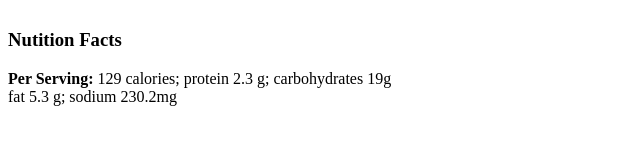
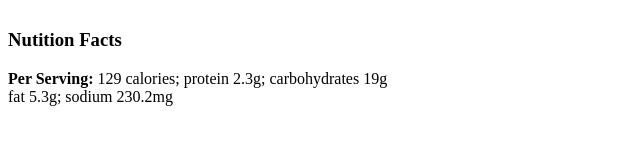
Before and after one commit to KMorganAkiba/odin-recipes, a plain HTML site: page airFryerPotatoWedges.html in a window 1280 px wide. Shown: the part 539-684 px from the top of the page, 0-640 px from the left. Drawn offline with Linux system fonts and the light colour scheme.

Commit message:
corrected spacing of units in nutrition facts section of pages.

```diff
--- a/airFryerPotatoWedges.html
+++ b/airFryerPotatoWedges.html
@@ -29,7 +29,7 @@
         with the remaining 8 wedges</li>
     </ol><br>
     <h3>Nutition Facts</h3>
-    <p><strong>Per Serving:</strong> 129 calories; protein 2.3 g; carbohydrates 19g <br>
-    fat 5.3 g; sodium 230.2mg</p>
+    <p><strong>Per Serving:</strong> 129 calories; protein 2.3g; carbohydrates 19g <br>
+    fat 5.3g; sodium 230.2mg</p>
 </body>
 </html>
```
Also changed, not shown: lemonThymeChickenTenders.html (+1 -1 lines).
